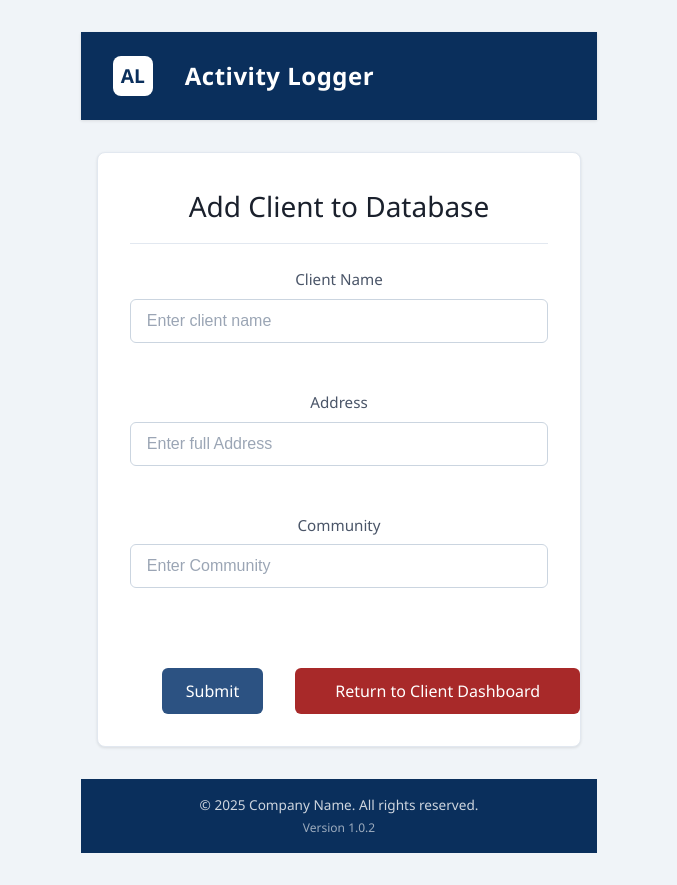
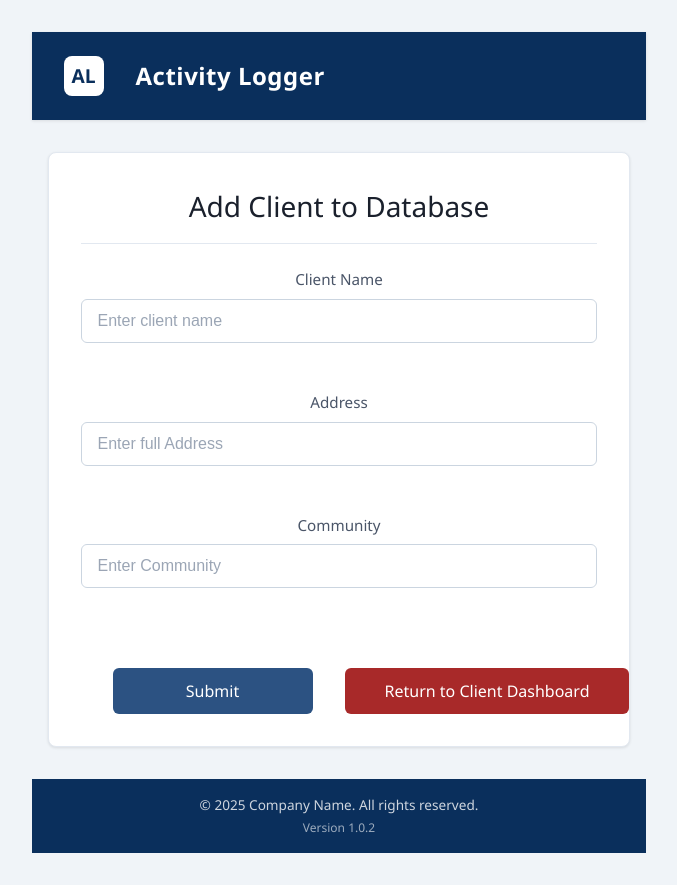
Before and after one commit to stevenc15/businessCompanion, a React (Vite) app in the folder frontend/: page /addClient in a window 1280 px wide. Shown: the whole page, without its empty margins (301-978 px from the left). Built offline with nearby package versions, Linux system fonts and the light colour scheme.

Commit message:
form adjustment

```diff
--- a/frontend/src/Employee/css/EmployeeForm.css
+++ b/frontend/src/Employee/css/EmployeeForm.css
@@ -120,16 +120,25 @@
   width: 100%;
   padding: 0.75rem 1rem;
   font-size: 1rem;
-    border: 2px solid transparent;
-    background-clip: padding-box;
+  border: 1px solid var(--input-border); /* Changed from transparent */
   border-radius: 6px;
   background-color: white;
   transition: all 0.2s ease;
+  outline: none; /* Add this */
 }
 
 .form-input:focus {
   border-color: var(--input-focus);
   box-shadow: 0 0 0 3px rgba(49, 130, 206, 0.15);
+  outline: none; /* Ensure no outline */
+}
+
+.form-actions {
+  display: flex;
+  justify-content: center;
+  align-items: center; /* Add this */
+  width: 100%;
+  margin-top: 2rem;
 }
 
 
@@ -138,14 +147,8 @@
     opacity: 0.7;
   }
 
-  .form-actions {
-    display: flex;
-    justify-content: center;
-    width: 100%;
-    margin-top: 2rem;
-  }
 
-  .submit-button{
+  .submit-button {
   padding: 1rem 1.5rem;
   font-size: 1rem;
   font-weight: 500;
@@ -153,6 +156,10 @@
   border-radius: 6px;
   cursor: pointer;
   transition: all 0.2s ease;
+  background-color: var(--button-primary);
+  color: white;
+  min-width: 200px; /* Add minimum width */
+  max-width: 100%; /* Ensure it doesn't overflow */
 }
 
   .submit-button {
@@ -226,20 +233,30 @@
     font-size: 1.2rem;
   }
 
+  .employee-content {
+    padding: 1rem; /* Reduce padding */
+  }
+
+  .form-card {
+    padding: 1.5rem;
+    max-width: 100%; /* Ensure full width usage */
+  }
+
   .checklist-group {
     padding: 0.75rem;
   }
 
-    .form-card {
-      padding: 1.5rem;
+  .form-input {
+    font-size: 16px; /* Prevents zoom on iOS */
   }
 
   .form-actions {
-      flex-direction: column;
-      gap: 1rem;
+    margin-top: 1.5rem;
   }
 
-    .submit-button, .back-button {
+  .submit-button {
+    width: 100%; /* Full width on mobile */
     max-width: 100%;
+    min-width: unset; /* Remove min-width constraint */
   }
   }
```
Lines whose indentation alone changed are shown as unchanged.
